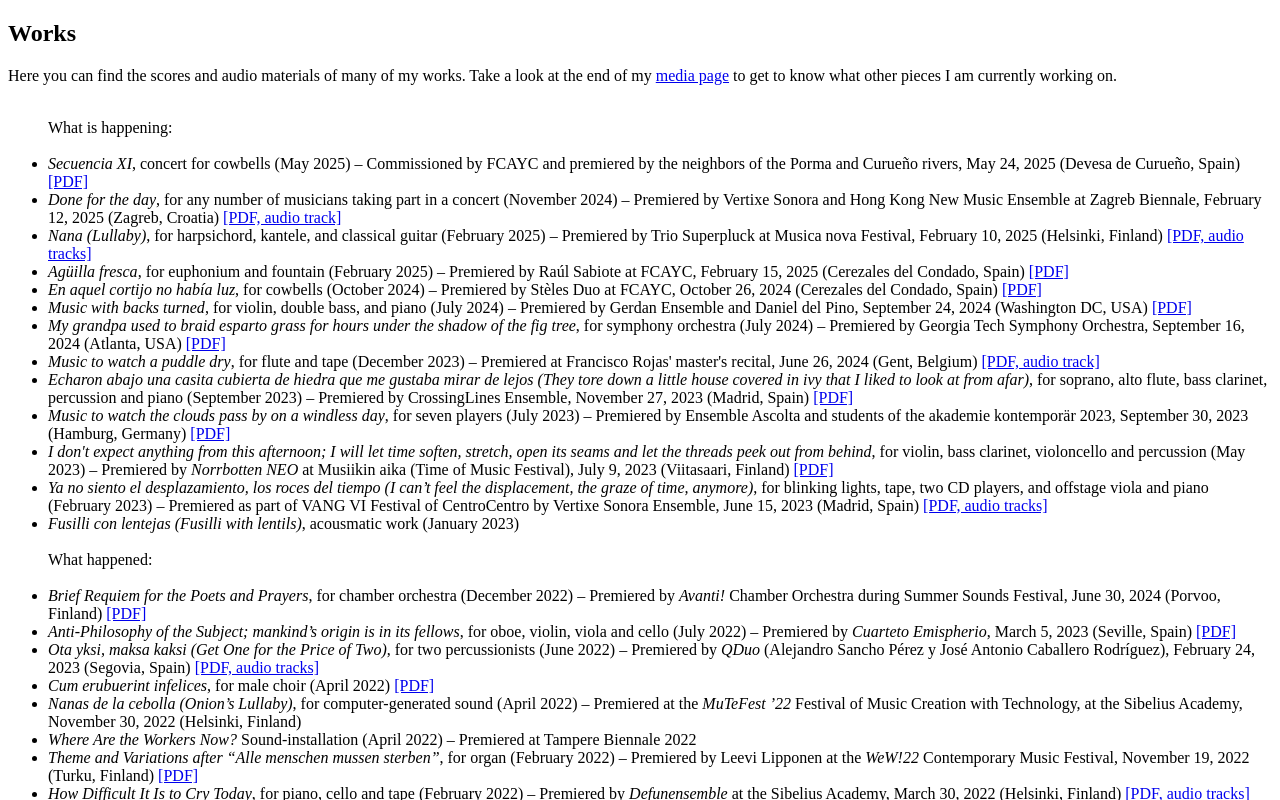
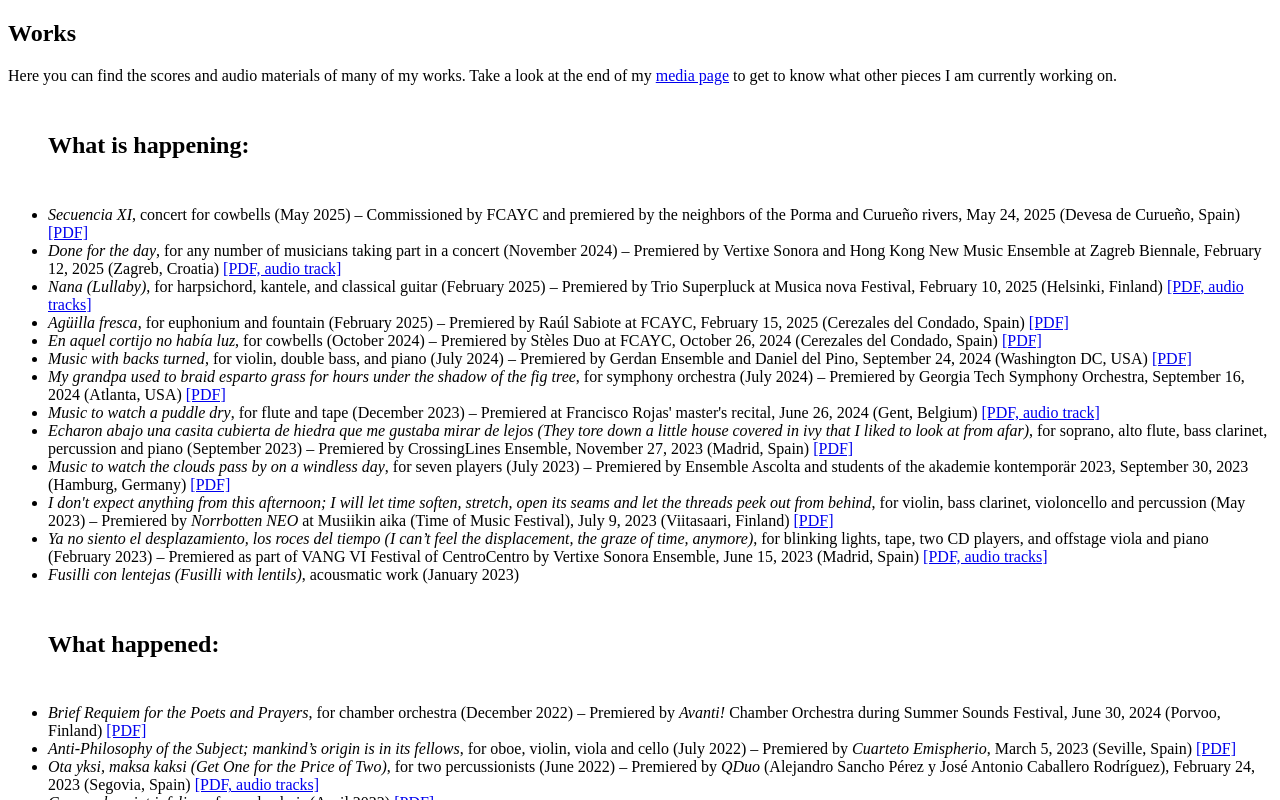
Before and after one commit to Kyokatarz/pilar-website-nextjs, a Next.js app: page /WorksPage/WorksPage in a window 1280 px wide. Shown: the top 800 px of the page. Built offline with nearby package versions, Linux system fonts and the light colour scheme.

Commit message:
Adding header formats

```diff
--- a/src/app/layout.tsx
+++ b/src/app/layout.tsx
@@ -9,7 +9,7 @@ const inter = Inter({ subsets: ["latin"] });
 export const metadata: Metadata = {
   title: "Pilar Miralles · Sound artist - Researcher",
   description:
-    "Hi, I'm Pilar Miralles - a composer and researcher. Welcome to my website!",
+    "Hi, I'm Pilar Miralles, sound artist and researcher. Welcome to my website!",
   icons: ["/favicon.ico"],
 };
 
--- a/src/pages/MediaPage/MediaPage.tsx
+++ b/src/pages/MediaPage/MediaPage.tsx
@@ -6,6 +6,7 @@ import YoutubeCaptionPair from "../../components/YoutubeCaptionPair";
 import soundCloud from "../../../constants/soundCloud";
 import SoundCloudIframe from "../../components/SoundCloudIframe/SoundCloudIframe";
 import Link from "next/link";
+import SubSectionHeader from "@/components/SubSectionHeader";
 
 const youtubeMedia = [
   {
@@ -128,7 +129,9 @@ const MediaPage = () => {
       </div>
 
       <div className="w-full text-left mt-8 border-black border-4 p-4 ">
-        <p className="underline">Upcoming premieres</p>
+        <SubSectionHeader id="statement" level={2}>
+          Upcoming premieres
+        </SubSectionHeader>
         <ul className="mt-3" id="premiers">
           <ListItem>
             "Esparto, embodied", performed installation (2025) - Second artistic
--- a/src/pages/WorksPage/WorksPage.tsx
+++ b/src/pages/WorksPage/WorksPage.tsx
@@ -2,6 +2,7 @@ import React from "react";
 import ListItem from "../../components/ListItem";
 import Section from "../../components/Section/Section";
 import Link from "next/link";
+import SubSectionHeader from "@/components/SubSectionHeader";
 
 const WorksPage = () => {
   return (
@@ -17,12 +18,12 @@ const WorksPage = () => {
       </span>
 
       <ul className="text-justify">
-        <span className="text-1xl text-black mb-4 text-center">
+        <SubSectionHeader id="statement" level={2}>
           <br />
           What is happening:
           <br />
           <br />
-        </span>
+        </SubSectionHeader>
         <ListItem>
           <em>Secuencia XI</em>, concert for cowbells (May 2025) – Commissioned
           by FCAYC and premiered by the neighbors of the Porma and Curueño
@@ -202,12 +203,12 @@ const WorksPage = () => {
           (January 2023)
         </ListItem>
 
-        <span className="text-1xl text-black mb-4 text-center">
+        <SubSectionHeader id="statement" level={2}>
           <br />
           What happened:
           <br />
           <br />
-        </span>
+        </SubSectionHeader>
 
         <ListItem>
           <em>Brief Requiem for the Poets and Prayers</em>, for chamber
```
